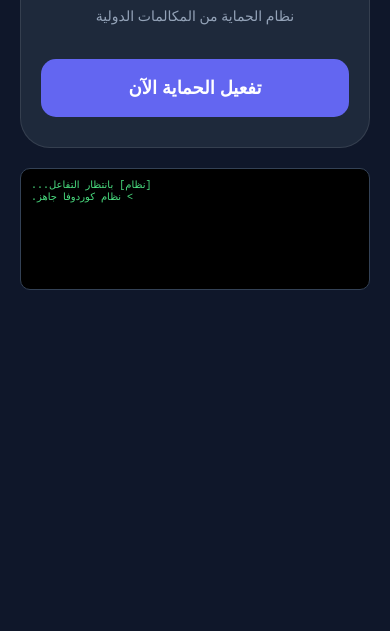
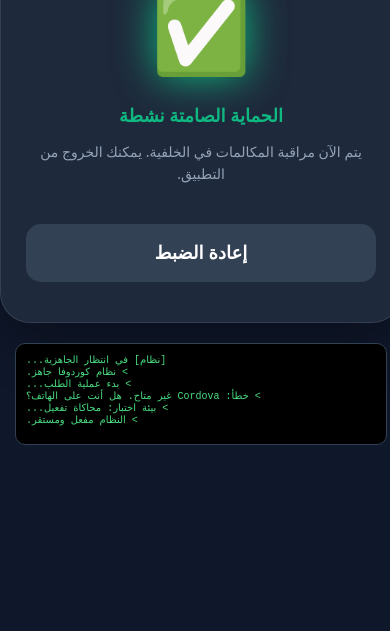
Before and after one commit to zkimtar-ops/Safety-Call-Japan, a website: page www/index.html in a window 390 px wide. Shown: the part 253-884 px from the top of the page. Before the commit the page ends 844 px from the top, so only its background shows below. Drawn offline with Linux system fonts and the light colour scheme; some packages are replaced by stand-ins of ours.

Commit message:
Update index.html

```diff
--- a/www/index.html
+++ b/www/index.html
@@ -2,119 +2,196 @@
 <html lang="ar" dir="rtl">
 <head>
     <meta charset="UTF-8">
-    <meta name="viewport" content="width=device-width, initial-scale=1.0, user-scalable=no">
+    <meta name="viewport" content="width=device-width, initial-scale=1.0, user-scalable=no, viewport-fit=cover">
     <title>Safety Call Japan</title>
     <style>
-        :root { --primary: #6366f1; --success: #10b981; --error: #ef4444; --bg: #0f172a; --card: #1e293b; }
-        body { font-family: system-ui, sans-serif; background: var(--bg); color: white; margin: 0; padding: 20px; text-align: center; }
-        .container { background: var(--card); border-radius: 30px; padding: 30px 20px; margin-top: 40px; border: 1px solid rgba(255,255,255,0.1); }
-        .btn-activate {
-            background: var(--primary); color: white; border: none; padding: 18px;
-            border-radius: 15px; width: 100%; font-weight: bold; font-size: 18px;
-            cursor: pointer; margin-top: 20px; transition: 0.3s;
+        :root {
+            --primary: #6366f1;
+            --success: #10b981;
+            --error: #ef4444;
+            --bg: #0f172a;
+            --card: #1e293b;
         }
-        .btn-retry { background: var(--error); margin-top: 10px; }
-        .status-text { margin-top: 15px; font-size: 14px; color: #94a3b8; }
-        .debug-box {
-            background: #000; color: #4ade80; font-family: monospace; font-size: 10px;
-            padding: 10px; border-radius: 10px; margin-top: 20px; height: 100px;
-            overflow-y: auto; text-align: left; border: 1px solid #334155;
+
+        body {
+            font-family: system-ui, -apple-system, sans-serif;
+            background: var(--bg);
+            color: white;
+            margin: 0;
+            padding: 20px;
+            display: flex;
+            flex-direction: column;
+            align-items: center;
+            justify-content: center;
+            min-height: 100vh;
         }
-        .error-msg { color: var(--error); font-size: 13px; margin-top: 10px; display: none; }
+
+        .container {
+            background: var(--card);
+            border-radius: 30px;
+            padding: 40px 25px;
+            width: 100%;
+            max-width: 400px;
+            text-align: center;
+            border: 1px solid rgba(255, 255, 255, 0.1);
+            box-shadow: 0 20px 50px rgba(0, 0, 0, 0.3);
+        }
+
+        .shield-icon {
+            font-size: 80px;
+            margin-bottom: 20px;
+            filter: drop-shadow(0 0 20px var(--primary));
+        }
+
+        h1 { margin: 10px 0; font-size: 24px; }
+        p { color: #94a3b8; font-size: 14px; line-height: 1.6; }
+
+        .btn {
+            background: var(--primary);
+            color: white;
+            border: none;
+            padding: 18px 30px;
+            border-radius: 15px;
+            width: 100%;
+            font-weight: bold;
+            font-size: 18px;
+            cursor: pointer;
+            margin-top: 25px;
+            transition: 0.3s;
+        }
+
+        .btn:active { transform: scale(0.96); opacity: 0.9; }
+
+        .btn-retry { background: var(--error); }
+
+        #activeView { display: none; }
+        .success-text { color: var(--success); font-weight: bold; font-size: 18px; margin-top: 15px; }
+
+        .debug-console {
+            background: #000;
+            color: #4ade80;
+            font-family: monospace;
+            font-size: 10px;
+            padding: 10px;
+            border-radius: 10px;
+            margin-top: 20px;
+            width: 100%;
+            max-width: 350px;
+            height: 80px;
+            overflow-y: auto;
+            text-align: left;
+            border: 1px solid #334155;
+        }
     </style>
 </head>
 <body>
 
     <div class="container">
-        <div id="icon-header" style="font-size: 60px;">🛡️</div>
-        <h1>Safety Call Japan</h1>
-        <p class="status-text">نظام الحماية من المكالمات الدولية</p>
-
-        <div id="ui-setup">
-            <div id="permError" class="error-msg">⚠️ يجب منح الصلاحيات ليعمل الحظر تلقائياً.</div>
-            <button class="btn-activate" id="startBtn">تفعيل الحماية الآن</button>
+        <div id="setupView">
+            <div class="shield-icon">🛡️</div>
+            <h1>تفعيل الحماية</h1>
+            <p>لحظر المكالمات الدولية (+81) تلقائياً، نحتاج للوصول إلى صلاحيات الهاتف وتعيين التطبيق كافتراضي.</p>
+            <button class="btn" id="mainBtn" onclick="startActivation()">تفعيل الحماية الآن</button>
         </div>
 
-        <div id="ui-active" style="display: none;">
-            <h2 style="color: var(--success);">✅ الحماية نشطة</h2>
-            <p style="font-size: 13px;">تم تفعيل الفلتر الدولي (+81). يمكنك إغلاق التطبيق الآن.</p>
+        <div id="activeView">
+            <div class="shield-icon" style="filter: drop-shadow(0 0 20px var(--success));">✅</div>
+            <div class="success-text">الحماية الصامتة نشطة</div>
+            <p>يتم الآن مراقبة المكالمات في الخلفية. يمكنك الخروج من التطبيق.</p>
+            <button class="btn" style="background: #334155;" onclick="localStorage.clear(); location.reload();">إعادة الضبط</button>
         </div>
     </div>
 
-    <div class="debug-box" id="debugLog">
-        [نظام] بانتظار التفاعل...<br>
+    <div class="debug-console" id="logBox">
+        [نظام] في انتظار الجاهزية...<br>
     </div>
 
     <script src="cordova.js"></script>
     <script>
-        const logEl = document.getElementById('debugLog');
-        const errorEl = document.getElementById('permError');
+        const logs = document.getElementById('logBox');
+        const mainBtn = document.getElementById('mainBtn');
 
-        function writeLog(m) {
-            logEl.innerHTML += `> ${m}<br>`;
-            logEl.scrollTop = logEl.scrollHeight;
+        function addLog(msg) {
+            logs.innerHTML += `> ${msg}<br>`;
+            logs.scrollTop = logs.scrollHeight;
         }
 
-        function initApp() {
-            errorEl.style.display = 'none';
-            writeLog("بدء طلب أذونات النظام...");
+        // دالة البدء الرئيسية
+        function startActivation() {
+            addLog("بدء عملية الطلب...");
+            if (window.cordova && cordova.plugins.permissions) {
+                requestPermissions();
+            } else {
+                addLog("خطأ: Cordova غير متاح. هل أنت على الهاتف؟");
+                // محاكاة للنجاح في المتصفح للاختبار
+                if(!window.cordova) simulateSuccess();
+            }
+        }
 
-            if (typeof cordova === 'undefined') {
-                writeLog("خطأ: cordova غير موجود. يرجى التجربة على هاتف حقيقي.");
-                return;
-            }
-
-            const permissions = cordova.plugins.permissions;
-            // الصلاحيات المطلوبة بدقة لنظام أندرويد
+        // 1. طلب الصلاحيات
+        function requestPermissions() {
+            const perms = cordova.plugins.permissions;
             const list = [
-                permissions.READ_PHONE_STATE,
-                permissions.ANSWER_PHONE_CALLS,
-                permissions.READ_CALL_LOG
+                perms.READ_PHONE_STATE,
+                perms.ANSWER_PHONE_CALLS,
+                perms.READ_CALL_LOG
             ];
 
-            permissions.requestPermissions(list, (status) => {
+            addLog("جاري طلب صلاحيات أندرويد...");
+            perms.requestPermissions(list, (status) => {
                 if (status.hasPermission) {
-                    writeLog("تم منح الصلاحيات بنجاح ✅");
-                    openSettings();
+                    addLog("تم منح الصلاحيات بنجاح.");
+                    openDefaultSettings();
                 } else {
-                    writeLog("فشل: رفض المستخدم الصلاحيات ❌");
-                    errorEl.style.display = 'block';
-                    document.getElementById('startBtn').classList.add('btn-retry');
-                    document.getElementById('startBtn').innerText = "إعادة محاولة منح الصلاحية";
+                    addLog("خطأ: تم رفض الصلاحيات ❌");
+                    mainBtn.innerText = "إعادة محاولة الصلاحيات";
+                    mainBtn.classList.add('btn-retry');
                 }
             }, (err) => {
-                writeLog("خطأ برمي: " + err);
+                addLog("فشل في طلب الصلاحية: " + err);
             });
         }
 
-        function openSettings() {
-            writeLog("فتح إعدادات التطبيقات الافتراضية...");
-            // محاولة فتح شاشة Role Manager في أندرويد 10+
-            if (window.cordova && window.cordova.plugins.settings) {
+        // 2. فتح إعدادات التطبيق الافتراضي
+        function openDefaultSettings() {
+            addLog("فتح إعدادات التطبيقات الافتراضية...");
+            if (window.cordova && cordova.plugins.settings) {
                 cordova.plugins.settings.open("manage_default_apps", () => {
-                    writeLog("يرجى اختيار التطبيق كـ 'Caller ID & Spam'");
-                    finishSetup();
+                    addLog("يرجى اختيار Safety Call من قائمة Caller ID.");
+                    saveAndFinish();
                 }, (err) => {
-                    writeLog("يرجى الذهاب للإعدادات يدوياً.");
-                    finishSetup();
+                    addLog("فشل فتح الإعدادات تلقائياً.");
+                    saveAndFinish();
                 });
             } else {
-                finishSetup();
+                saveAndFinish();
             }
         }
 
-        function finishSetup() {
-            localStorage.setItem('app_active', 'true');
-            document.getElementById('ui-setup').style.display = 'none';
-            document.getElementById('ui-active').style.display = 'block';
+        function saveAndFinish() {
+            localStorage.setItem('silent_guard_active', 'true');
+            showActiveUI();
         }
 
+        function showActiveUI() {
+            document.getElementById('setupView').style.display = 'none';
+            document.getElementById('activeView').style.display = 'block';
+            addLog("النظام مفعل ومستقر.");
+        }
+
+        function simulateSuccess() {
+            addLog("بيئة اختبار: محاكاة تفعيل...");
+            setTimeout(saveAndFinish, 1000);
+        }
+
+        // التحقق عند التشغيل
         document.addEventListener('deviceready', () => {
-            writeLog("نظام كوردوفا جاهز.");
-            document.getElementById('startBtn').addEventListener('click', initApp);
-
-            if (localStorage.getItem('app_active') === 'true') {
-                finishSetup();
+            addLog("نظام كوردوفا جاهز.");
+            if (localStorage.getItem('silent_guard_active') === 'true') {
+                showActiveUI();
+            } else {
+                // محاولة طلب الصلاحيات فوراً عند أول تشغيل
+                startActivation();
             }
         }, false);
     </script>
```
